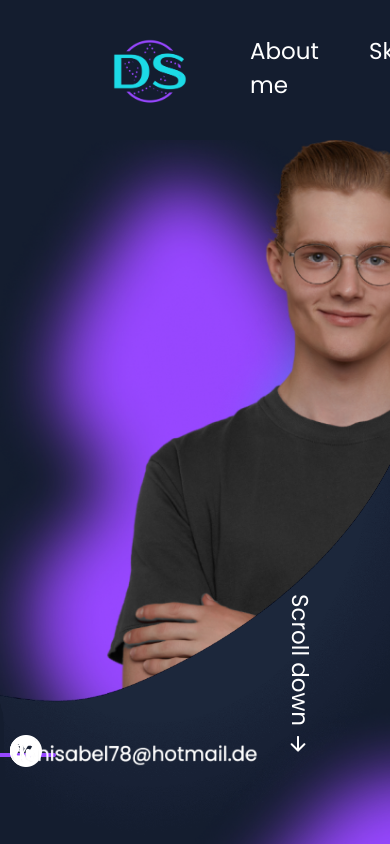
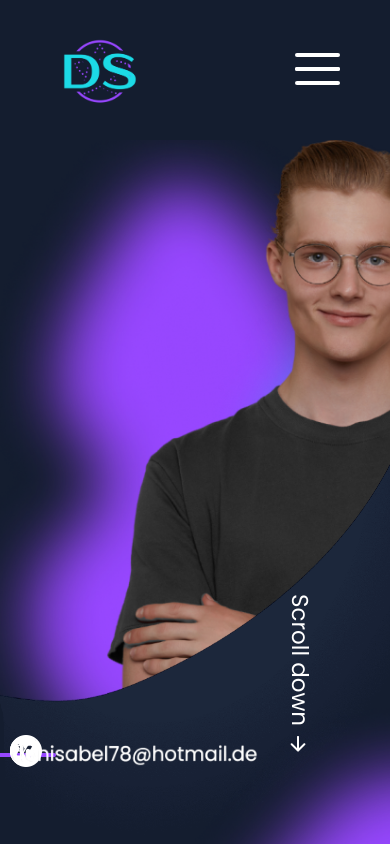
Before and after one commit to deniseS85/portfolio, an Angular app: page / in a window 390 px wide. Shown: the top 844 px of the page. Built offline with nearby package versions, Linux system fonts and the light colour scheme.

Commit message:
hamburger menu

```diff
--- a/src/app/header/header.component.html
+++ b/src/app/header/header.component.html
@@ -5,4 +5,11 @@
         <a (click)="scroll('skills')" routerLink="/skills" routerLinkActive="active" [ngClass]="{'active': currentActive === 2}">Skills</a>
         <a (click)="scroll('portfolio')" routerLink="/portfolio" routerLinkActive="active" [ngClass]="{'active': currentActive === 3}">Portfolio</a>
     </nav>
+
+    <div (click)="navResponsiv.classList.toggle('open')" class="nav-responsiv" #navResponsiv>
+      <span></span>
+      <span></span>
+      <span></span>
+      <span></span>
+    </div>
 </header>
--- a/src/app/header/header.component.scss
+++ b/src/app/header/header.component.scss
@@ -49,3 +49,64 @@ header {
 .active {
     color: var(--light-blue)!important;
 }
+
+.nav-responsiv {
+    display: none;
+    width: 45px;
+    height: 34px;
+    position: relative;
+    transform: rotate(0deg);
+    transition: .5s ease-in-out;
+    cursor: pointer;
+    span {
+        display: block;
+        position: absolute;
+        height: 4px;
+        width: 100%;
+        background: white;
+        border-radius: 9px;
+        opacity: 1;
+        left: 0;
+        transform: rotate(0deg);
+        transition: .25s ease-in-out;
+        &:nth-child(1) {
+            top: 0px;
+        }
+        &:nth-child(2), &:nth-child(3) {
+            top: 14px;
+        }
+        &:nth-child(4) {
+            top: 28px;
+        }
+    }
+    &.open span {
+        &:nth-child(1) {
+            top: 14px;
+            width: 0%;
+            left: 50%;
+        }
+        &:nth-child(2) {
+            transform: rotate(45deg);
+        }
+        &:nth-child(3) {
+            transform: rotate(-45deg);
+        }
+        &:nth-child(4) {
+            top: 14px;
+            width: 0%;
+            left: 50%;
+        }
+    }
+}
+
+@media (max-width: 710px) {
+    header {
+        padding: 20px 50px;
+    }
+    nav a {
+        display: none;
+    }
+    .nav-responsiv {
+        display: flex;
+    }
+}
--- a/src/app/header/header.component.ts
+++ b/src/app/header/header.component.ts
@@ -1,4 +1,4 @@
-import { Component, HostListener } from '@angular/core';
+import { Component, ElementRef, HostListener, ViewChild } from '@angular/core';
 import { ViewportScroller } from '@angular/common';
 import { IconsService } from '../icons.service';
 
@@ -13,10 +13,10 @@ import { IconsService } from '../icons.service';
 
 export class HeaderComponent {
 
-
   constructor(private viewportScroller: ViewportScroller, public is: IconsService) {}
 
   currentActive: number = 0;
+  @ViewChild('navResponsiv') navResponsiv!: ElementRef;
 
 
   @HostListener('window:scroll', ['$event'])
```
